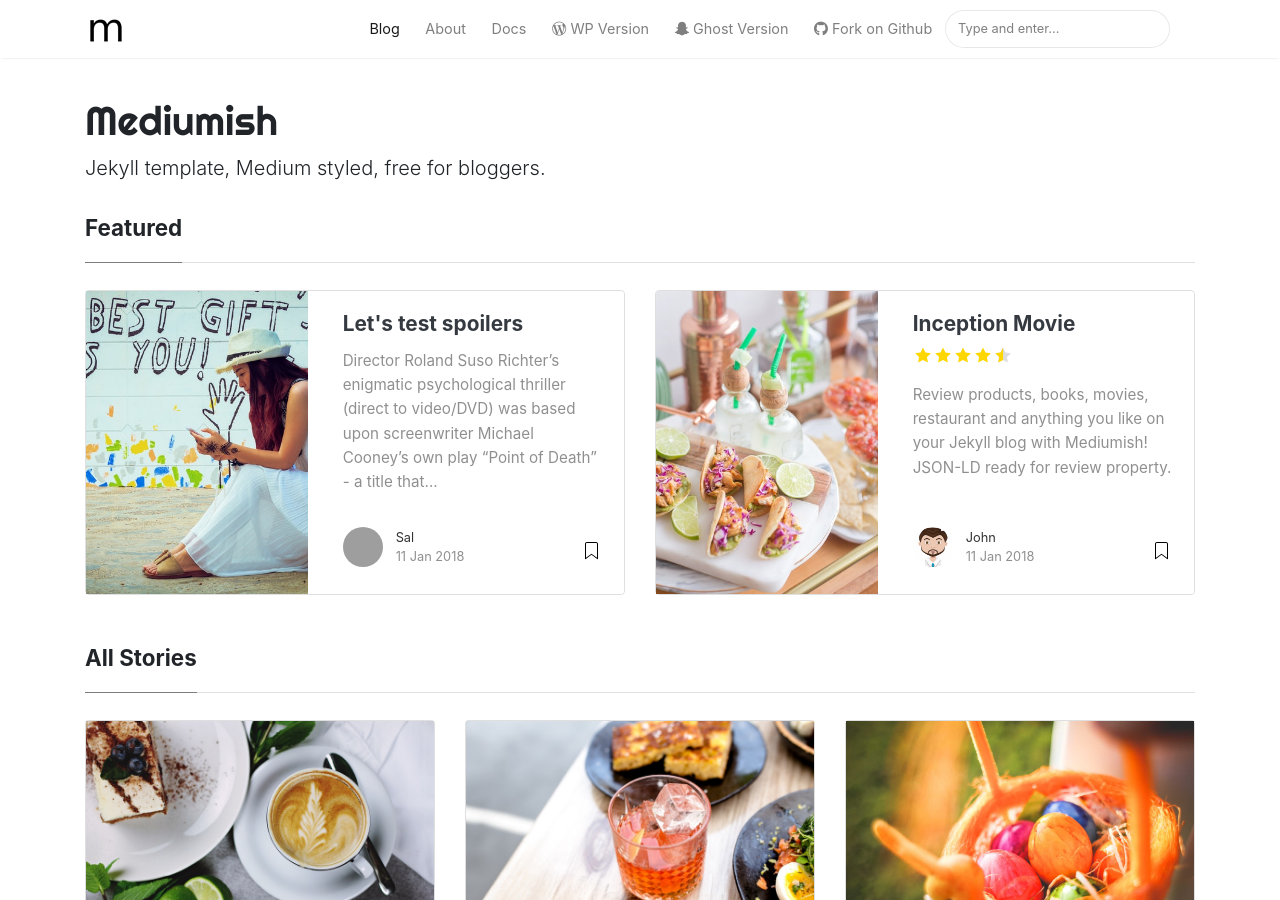
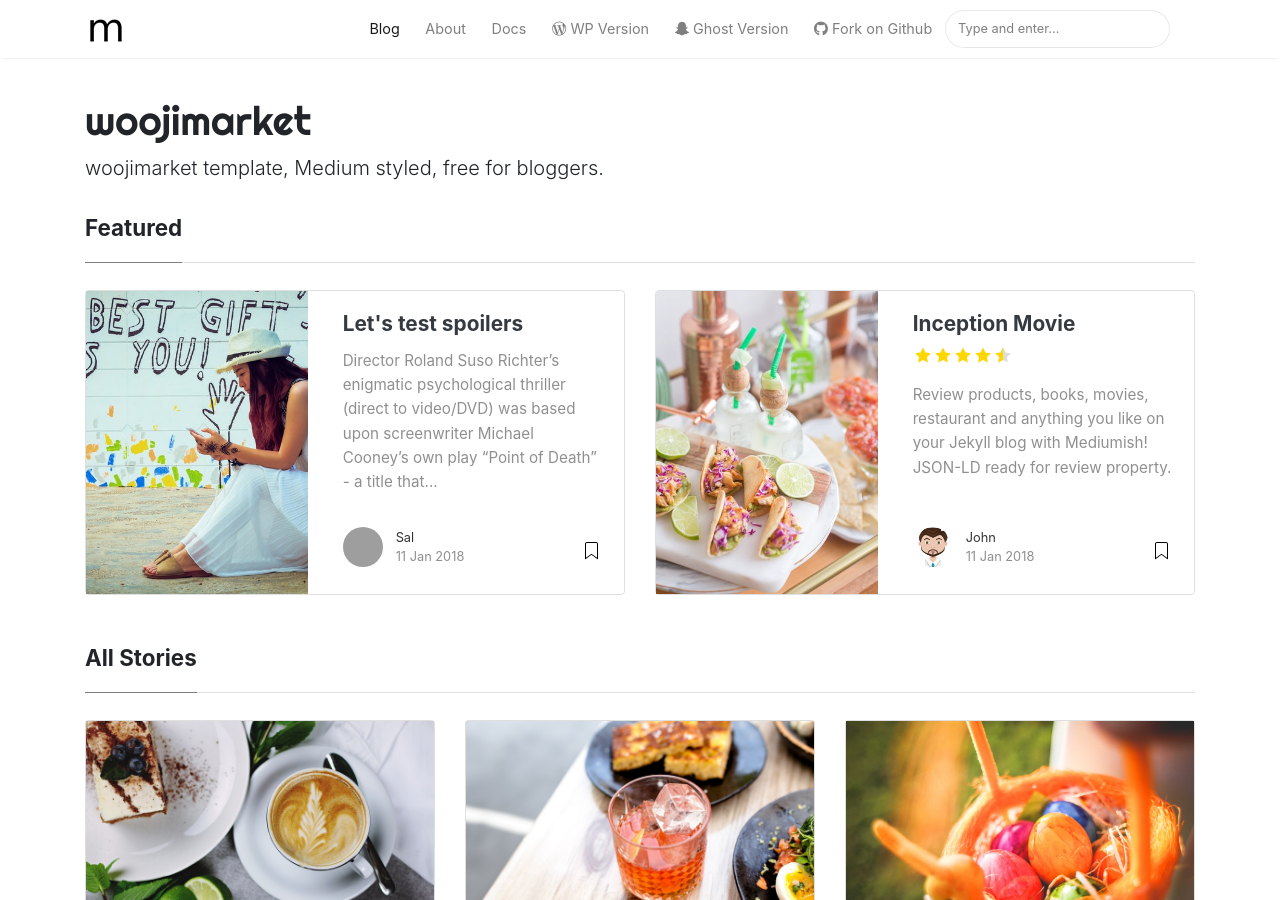
Before and after one commit to 19900630/woojimarket, a Jekyll site: the page built from index.html, in a window 1280 px wide and 900 px high. Built offline with Jekyll 4.4.1, drawn with Linux system fonts in a browser that asks for light colours; nearby versions of some CDN libraries; the list of posts is cut into pages by our own code; some of the changed text lies outside the part shown; grey boxes are pictures that could not be loaded.

Commit message:
Update _config.yml

```diff
--- a/_config.yml
+++ b/_config.yml
@@ -1,10 +1,10 @@
 # Site
-name: "Mediumish"
-title: "Mediumish"
-description: "Jekyll template, Medium styled, free for bloggers."
+name: "woojimarket"
+title: "woojimarket"
+description: "woojimarket template, Medium styled, free for bloggers."
 logo: 'assets/images/logo.png'
 favicon: 'assets/images/logo.png'
-baseurl: /mediumish-theme-jekyll
+baseurl: /woojimarket
 google_analytics: 'UA-46278016-1'
 disqus: 'demowebsite'
 mailchimp-list: 'https://wowthemes.us11.list-manage.com/subscribe/post?u=8aeb20a530e124561927d3bd8&amp;id=8c3d2d214b'
```
